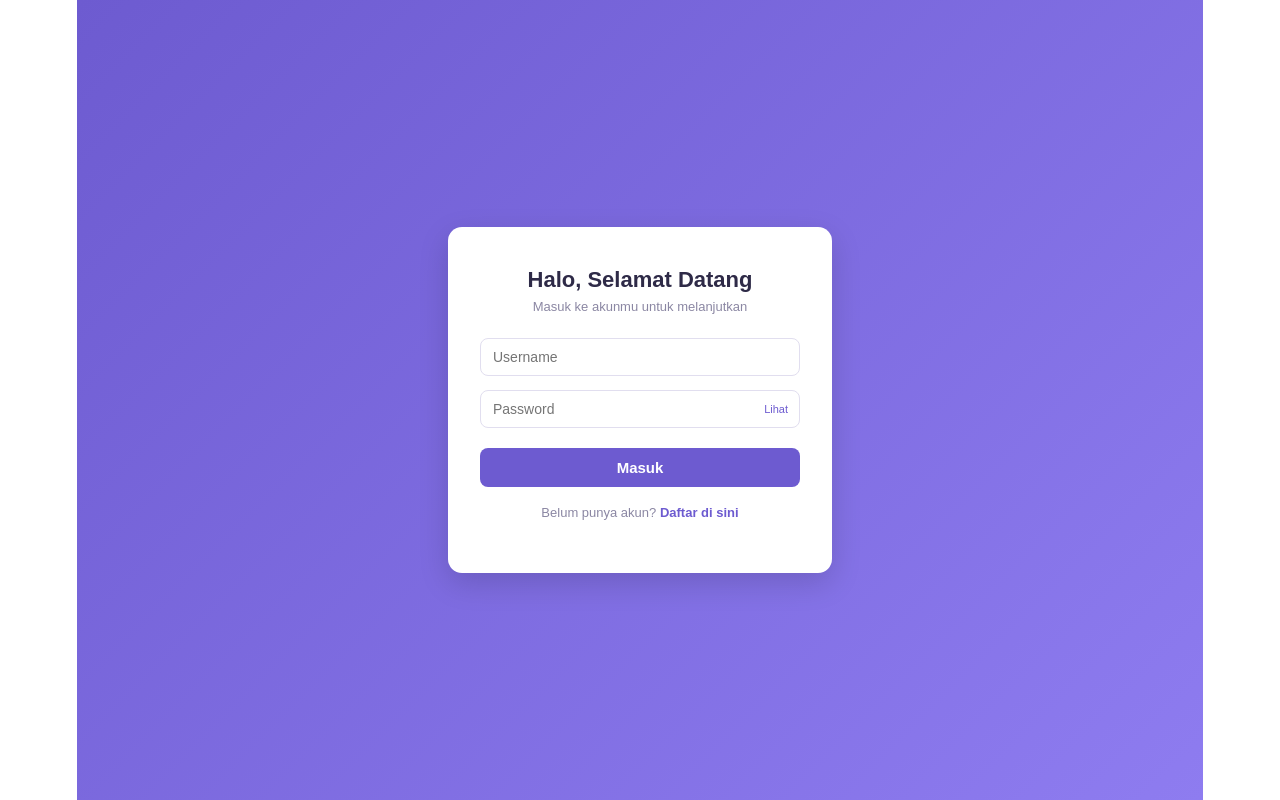
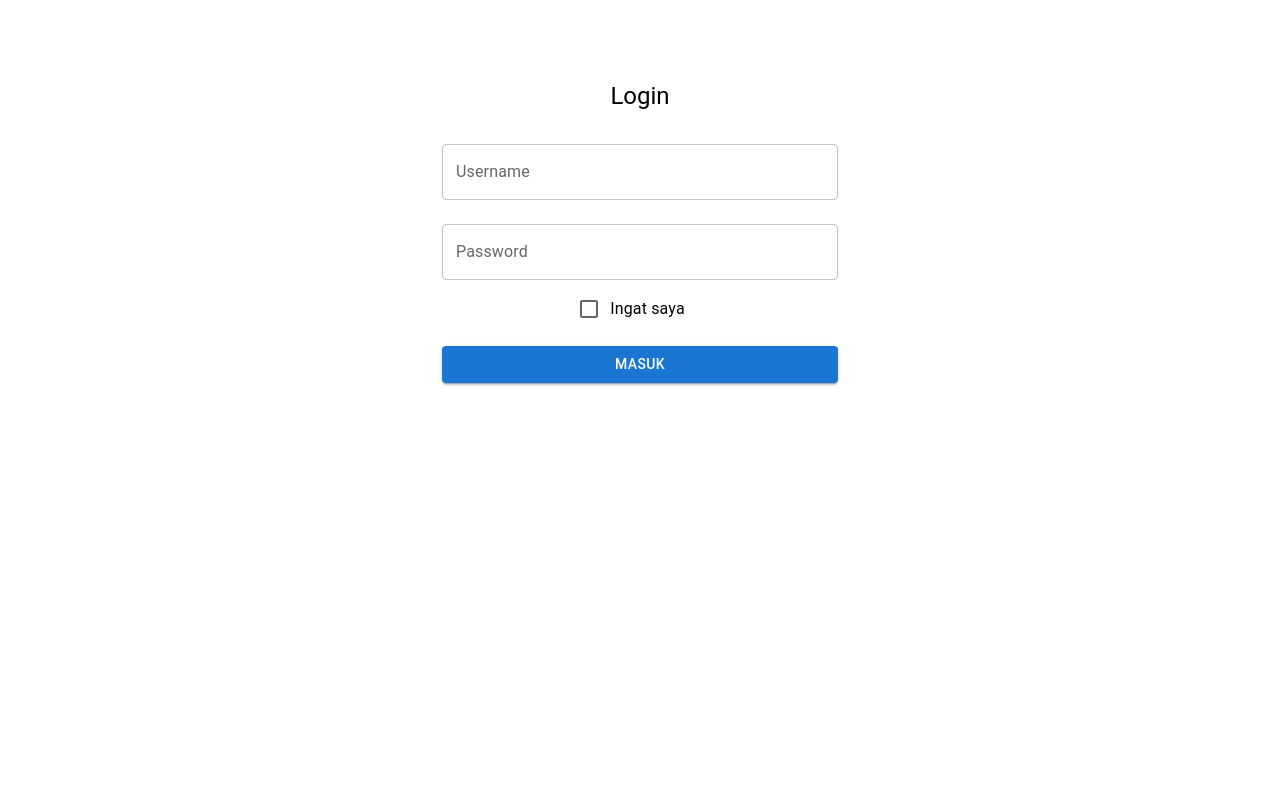
Before and after one commit to satriapinan/food-order-sttp, a React (Vite) app: page / in a window 1280 px wide. Built offline with nearby package versions, Linux system fonts and the light colour scheme.

Commit message:
halaman login

```diff
--- a/src/App.jsx
+++ b/src/App.jsx
@@ -1,9 +1,15 @@
 import { useState } from "react";
+import Container from "@mui/material/Container";
+import Box from "@mui/material/Box";
+import TextField from "@mui/material/TextField";
+import Button from "@mui/material/Button";
+import Typography from "@mui/material/Typography";
+import Checkbox from "@mui/material/Checkbox";
+import FormControlLabel from "@mui/material/FormControlLabel";
 
 function App() {
   const [username, setUsername] = useState("");
   const [password, setPassword] = useState("");
-  const [showPassword, setShowPassword] = useState(false);
 
   const handleSubmit = (e) => {
     e.preventDefault();
@@ -12,128 +18,49 @@ function App() {
   };
 
   return (
-    <div style={styles.page}>
-      <div style={styles.card}>
-        <h1 style={styles.title}>Halo, Selamat Datang</h1>
-        <p style={styles.subtitle}>Masuk ke akunmu untuk melanjutkan</p>
+    <Container maxWidth="xs">
+      <Box
+        sx={{
+          marginTop: 10,
+          display: "flex",
+          flexDirection: "column",
+          alignItems: "center",
+        }}
+      >
+        <Typography component="h1" variant="h5">
+          Login
+        </Typography>
 
-        <form onSubmit={handleSubmit}>
-          <input
-            type="text"
-            placeholder="Username"
+        <Box component="form" onSubmit={handleSubmit} sx={{ marginTop: 2, width: "100%" }}>
+          <TextField
+            fullWidth
+            label="Username"
+            margin="normal"
             value={username}
             onChange={(e) => setUsername(e.target.value)}
-            style={styles.input}
           />
 
-          <div style={styles.passwordWrapper}>
-            <input
-              type={showPassword ? "text" : "password"}
-              placeholder="Password"
-              value={password}
-              onChange={(e) => setPassword(e.target.value)}
-              style={styles.passwordInput}
-            />
-            <span
-              onClick={() => setShowPassword((prev) => !prev)}
-              style={styles.toggle}
-            >
-              {showPassword ? "Sembunyikan" : "Lihat"}
-            </span>
-          </div>
+          <TextField
+            fullWidth
+            label="Password"
+            type="password"
+            margin="normal"
+            value={password}
+            onChange={(e) => setPassword(e.target.value)}
+          />
 
-          <button type="submit" style={styles.button}>
+          <FormControlLabel
+            control={<Checkbox color="primary" />}
+            label="Ingat saya"
+          />
+
+          <Button type="submit" fullWidth variant="contained" sx={{ marginTop: 2 }}>
             Masuk
-          </button>
-        </form>
-
-        <p style={styles.footerText}>
-          Belum punya akun? <span style={styles.link}>Daftar di sini</span>
-        </p>
-      </div>
-    </div>
+          </Button>
+        </Box>
+      </Box>
+    </Container>
   );
 }
 
-const styles = {
-  page: {
-    minHeight: "100vh",
-    display: "flex",
-    justifyContent: "center",
-    alignItems: "center",
-    background: "linear-gradient(135deg, #6D5BD0, #8E7CF0)",
-    fontFamily: "Arial, sans-serif",
-  },
-  card: {
-    backgroundColor: "#fff",
-    padding: "40px 32px",
-    borderRadius: "14px",
-    boxShadow: "0 10px 30px rgba(0,0,0,0.15)",
-    width: "320px",
-    textAlign: "center",
-  },
-  title: {
-    margin: 0,
-    fontSize: "22px",
-    color: "#2E2A47",
-  },
-  subtitle: {
-    marginTop: "6px",
-    marginBottom: "24px",
-    fontSize: "13px",
-    color: "#8B87A3",
-  },
-  input: {
-    width: "100%",
-    padding: "10px 12px",
-    marginBottom: "14px",
-    border: "1px solid #E1DEEF",
-    borderRadius: "8px",
-    fontSize: "14px",
-    boxSizing: "border-box",
-  },
-  passwordWrapper: {
-    position: "relative",
-    marginBottom: "20px",
-  },
-  passwordInput: {
-    width: "100%",
-    padding: "10px 12px",
-    border: "1px solid #E1DEEF",
-    borderRadius: "8px",
-    fontSize: "14px",
-    boxSizing: "border-box",
-  },
-  toggle: {
-    position: "absolute",
-    right: "12px",
-    top: "50%",
-    transform: "translateY(-50%)",
-    fontSize: "11px",
-    color: "#6D5BD0",
-    cursor: "pointer",
-  },
-  button: {
-    width: "100%",
-    padding: "11px",
-    backgroundColor: "#6D5BD0",
-    color: "#fff",
-    border: "none",
-    borderRadius: "8px",
-    fontSize: "15px",
-    fontWeight: "600",
-    cursor: "pointer",
-  },
-  footerText: {
-    marginTop: "18px",
-    fontSize: "13px",
-    color: "#8B87A3",
-  },
-  link: {
-    color: "#6D5BD0",
-    fontWeight: "600",
-    cursor: "pointer",
-  },
-};
-
 export default App;
```
